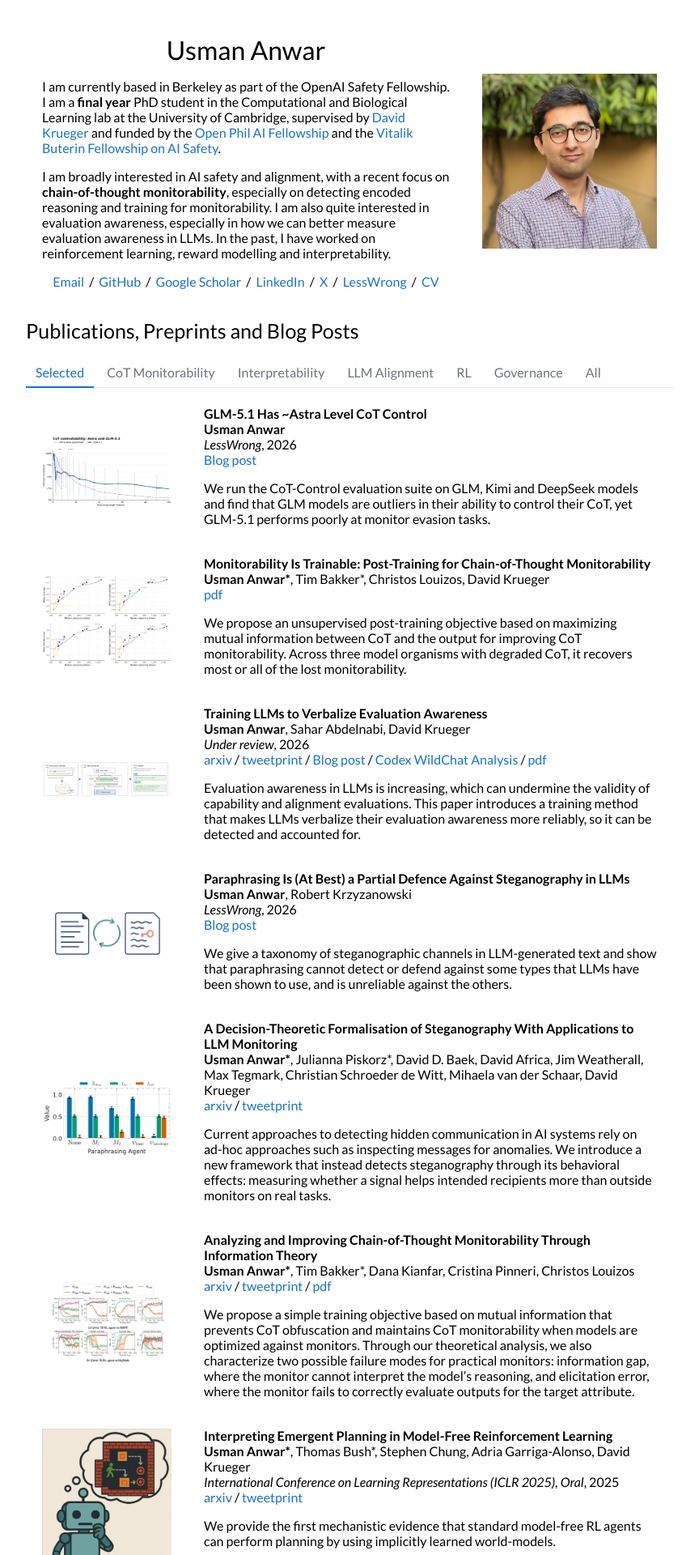
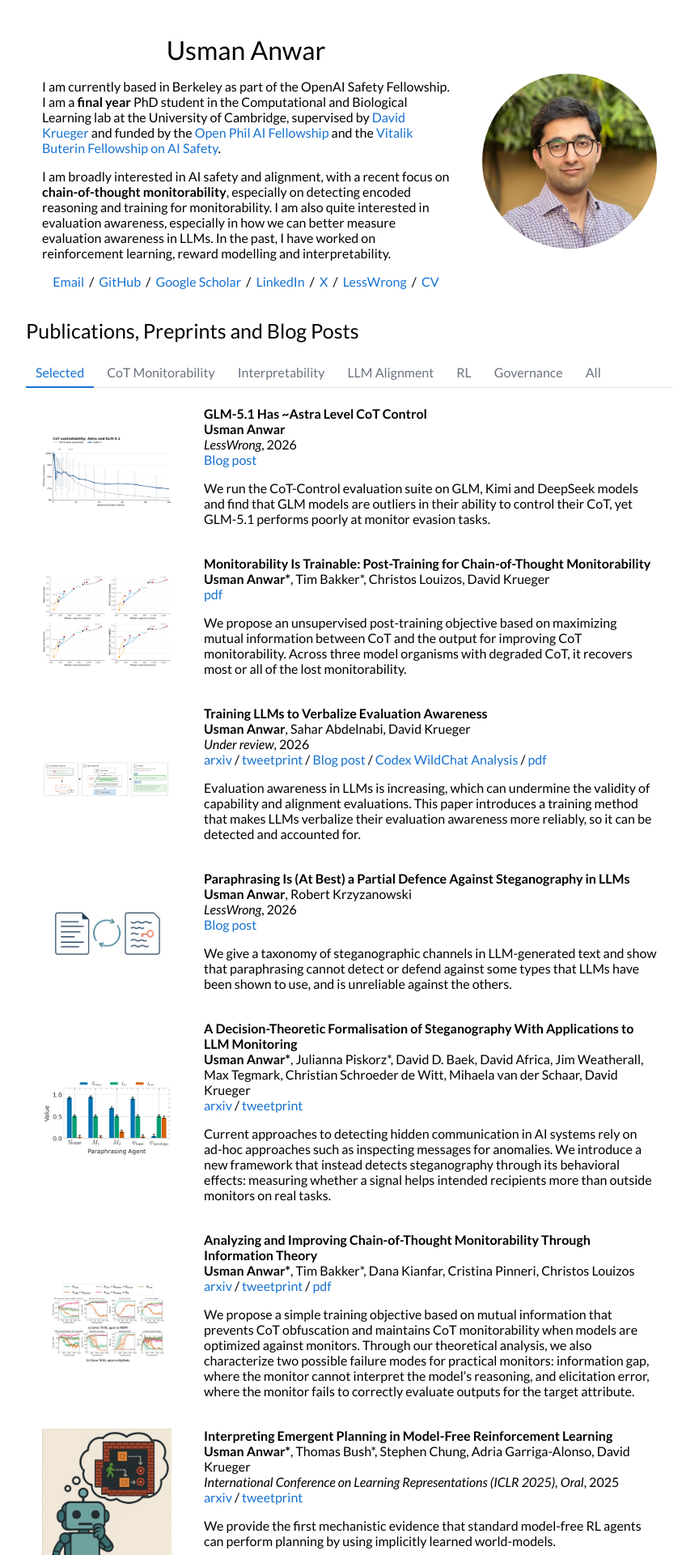
Before and after one commit to uzman-anwar/uzman-anwar.github.io, a Jekyll site: the page built from _posts/blog/2026-10-19-glm-cot-control.markdown, in a window 1280 px wide. Shown: the top 1920 px of the page at 81% size, without its empty margins (208-1051 px from the left). Built offline with Jekyll 4.4.1, drawn with Linux system fonts in a browser that asks for light colours.

Commit message:
Show the headshot as a circle
Recrop with the face centered so it frames well in a circle, and round
it with CSS so the image file stays square for link previews.

Co-Authored-By: Claude Opus 5.5 (1M context) <noreply@anthropic.com>

```diff
--- a/_layouts/default.html
+++ b/_layouts/default.html
@@ -55,7 +55,7 @@
         <p>My research statement on Systematic Generalization is available <a href="/pdfs/Research_Proposal_Systematic_Generalization.pdf">here</a>.</p> -->
             </td>
             <td class="intro-photo" style="padding:2.5%;width:32%;max-width:32%">
-              <img style="width:100%;max-width:100%" alt="Photo of Usman Anwar" src="images/headshot.jpg">
+              <img style="width:100%;max-width:100%;border-radius:50%" alt="Photo of Usman Anwar" src="images/headshot.jpg">
             </td>
           </tr>
         </table>
```
Also changed, not shown: images/headshot.jpg.
